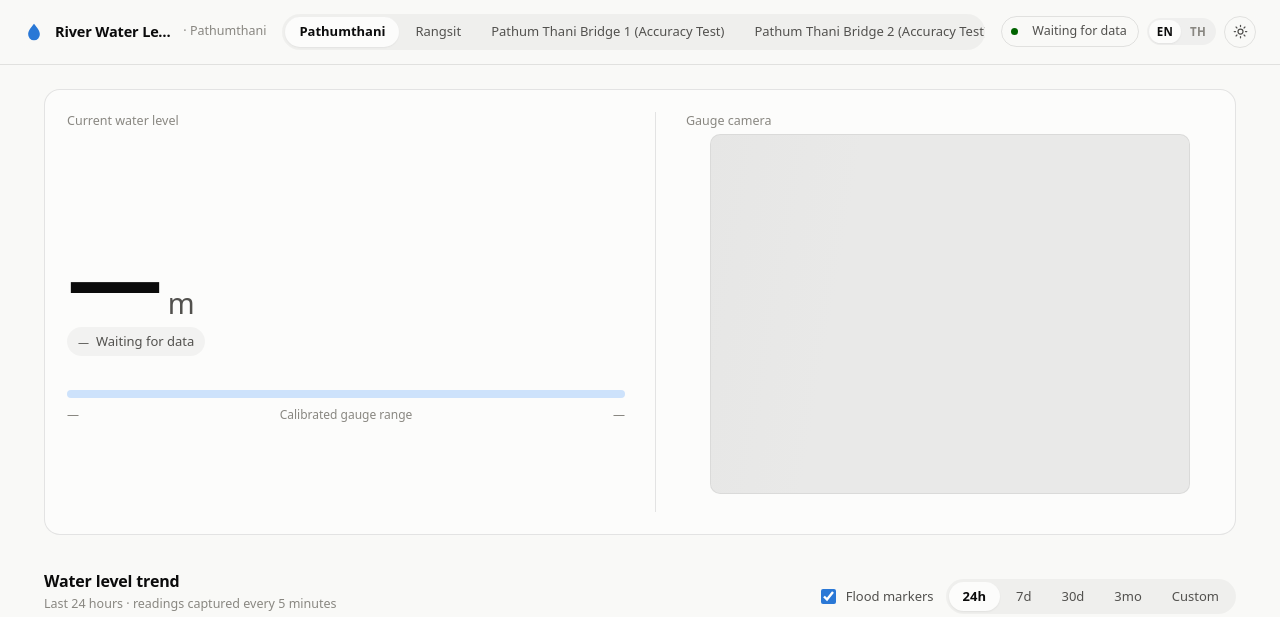
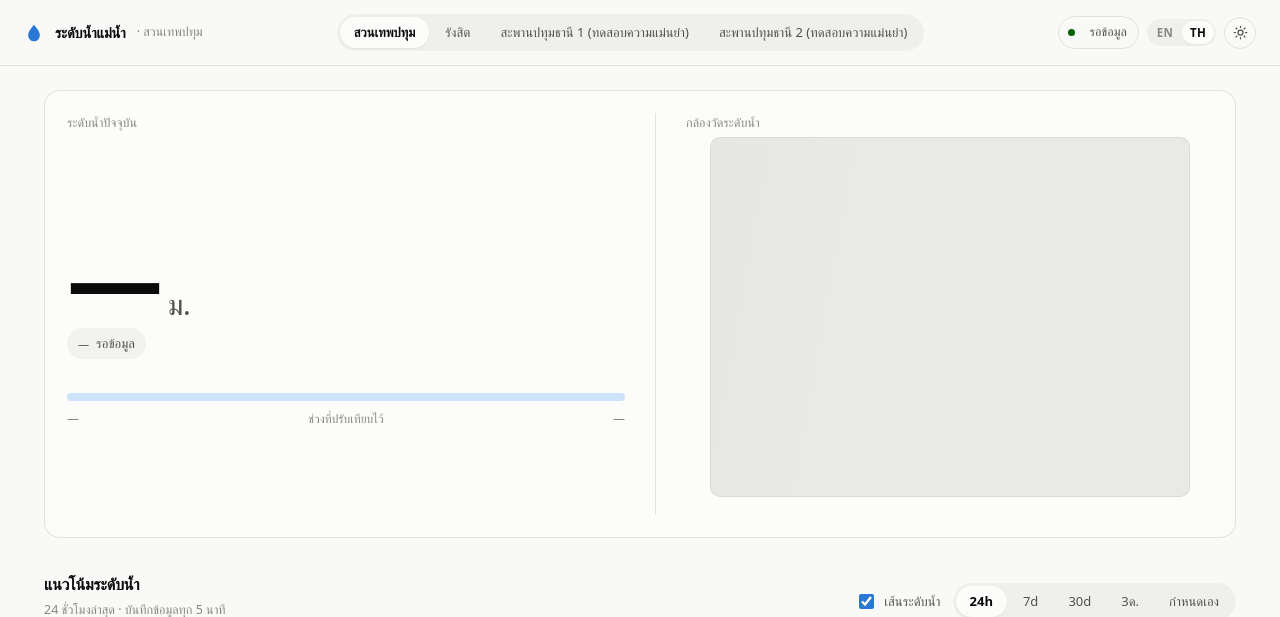
Before and after one commit to iaunn/pathumthani-water-level-api, a Flask app: page / in a window 1280 px wide. Shown: the top 617 px of the page. Run offline with Flask 3, Linux system fonts and the light colour scheme; data that the repository does not hold is empty; parts of the project's set-up code (start-up, migrations or seed data) failed here and were passed over.

Commit message:
ui: Thai is the dashboard's default language
The browser's own language no longer decides: every first-time visitor
gets Thai, while a pick on the switch is still saved to wl-lang and
keeps overriding the default. <html lang> and the switch's pressed
states start in Thai as well, so the pre-JS markup agrees with what
JS renders a moment later.

Verified by executing the init block exactly as served: new visitor ->
th, saved en/th respected, garbage -> th, private mode -> th.

```diff
--- a/templates/index.html
+++ b/templates/index.html
@@ -1,5 +1,5 @@
 <!DOCTYPE html>
-<html lang="en">
+<html lang="th">
 <head>
 <meta charset="UTF-8">
 
@@ -738,8 +738,8 @@
             <span id="statusText">Connecting</span>
         </span>
         <div class="lang-switch" id="langSwitch" role="group" data-i18n-aria="language" aria-label="Language">
-            <button type="button" data-lang="en" aria-pressed="true">EN</button>
-            <button type="button" data-lang="th" aria-pressed="false">TH</button>
+            <button type="button" data-lang="en" aria-pressed="false">EN</button>
+            <button type="button" data-lang="th" aria-pressed="true">TH</button>
         </div>
         <button class="icon-btn" id="themeBtn" type="button" data-i18n-aria="themeToggle" aria-label="Toggle dark mode">
             <svg class="theme-sun" viewBox="0 0 24 24" fill="none" stroke="currentColor" stroke-width="2" stroke-linecap="round" aria-hidden="true">
@@ -1106,7 +1106,9 @@
         }
     };
 
-    var lang = (navigator.language || "en").toLowerCase().indexOf("th") === 0 ? "th" : "en";
+    // Thai is every visitor's first page, however foreign their browser is.
+    // A pick made on the switch below is remembered and overrides this.
+    var lang = "th";
     try {
         var savedLang = localStorage.getItem("wl-lang");
         if (savedLang === "en" || savedLang === "th") lang = savedLang;
```
